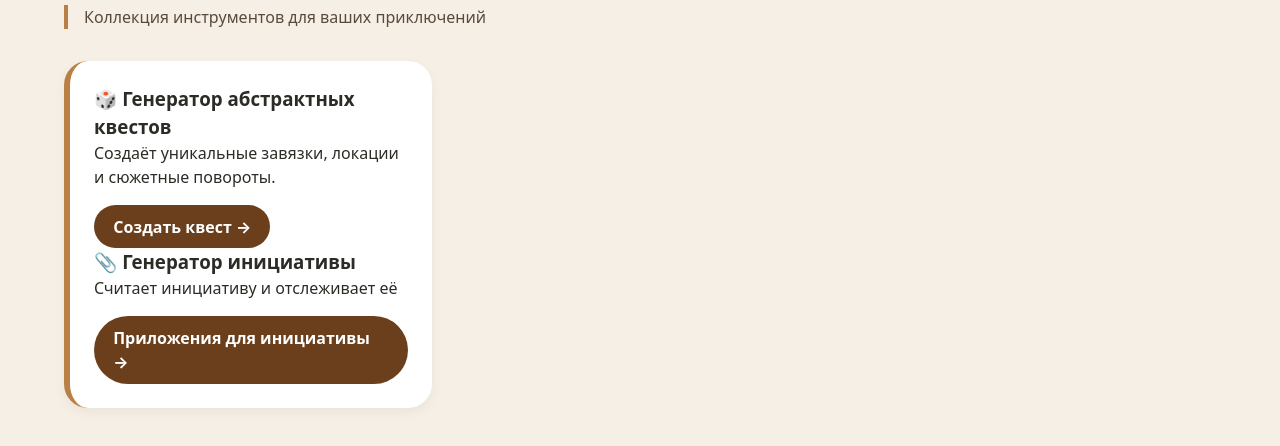
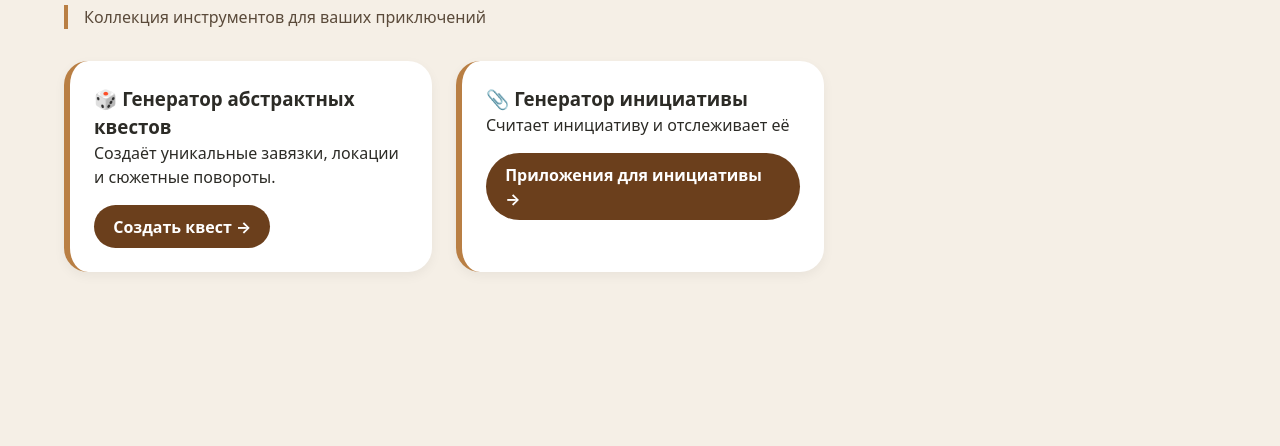
Before and after one commit to Tiggh-uni/Dnd_surgu, a plain HTML site: page index.html in a window 1280 px wide. Shown: the part 140-586 px from the top of the page. Drawn offline with Linux system fonts and the light colour scheme.

Commit message:
Update index.html

```diff
--- a/index.html
+++ b/index.html
@@ -18,6 +18,8 @@
                 <h3>🎲 Генератор абстрактных квестов</h3>
                 <p>Создаёт уникальные завязки, локации и сюжетные повороты.</p>
                 <a href="generators/Квесты.html" class="button">Создать квест →</a>
+            </div>
+             <div class="generator-card">
                 <h3>📎 Генератор инициативы</h3>
                 <p>Считает инициативу и отслеживает её </p>
                 <a href="generators/Инициатива.html" class="button">Приложения для инициативы →</a>
```
